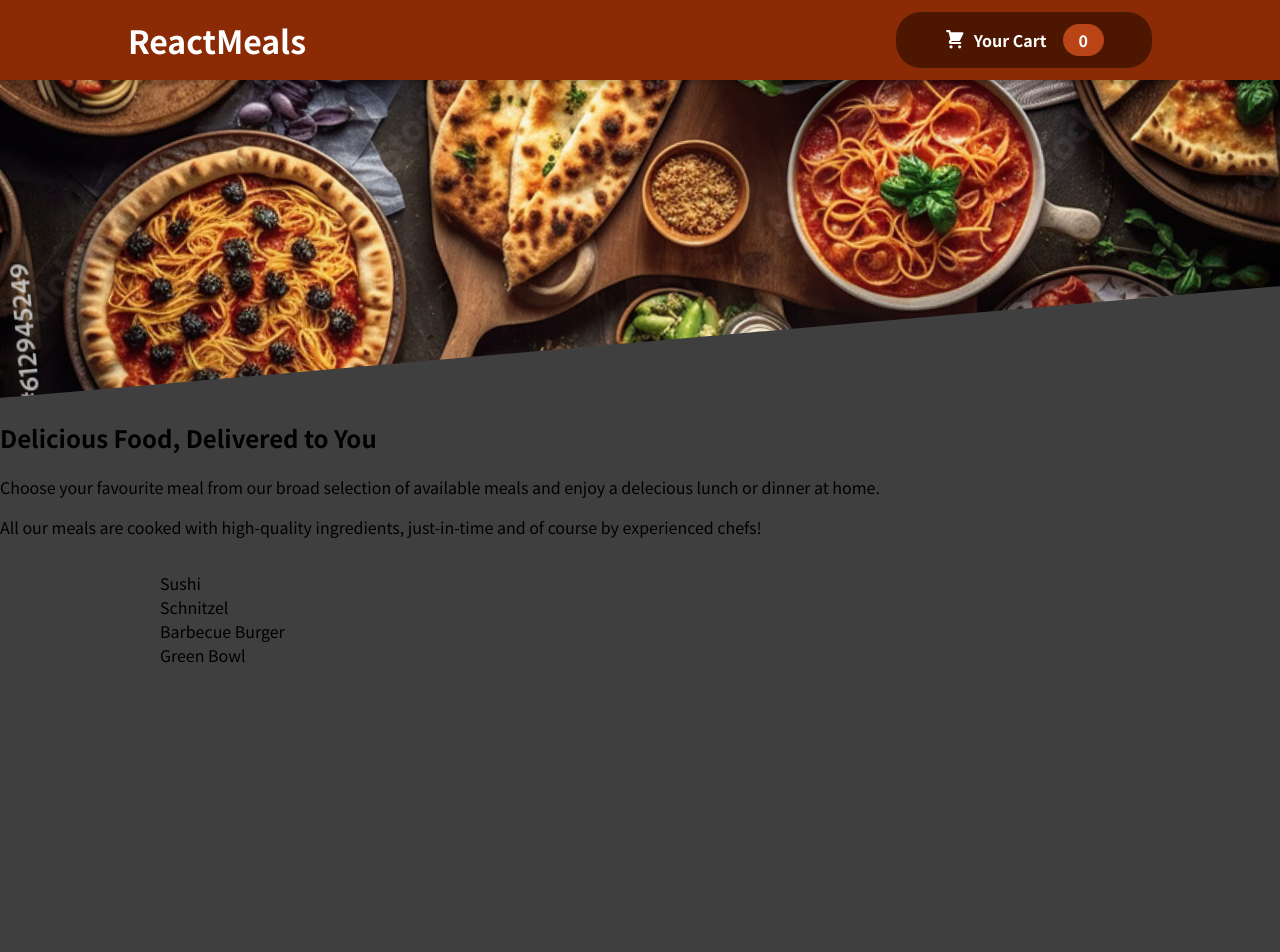
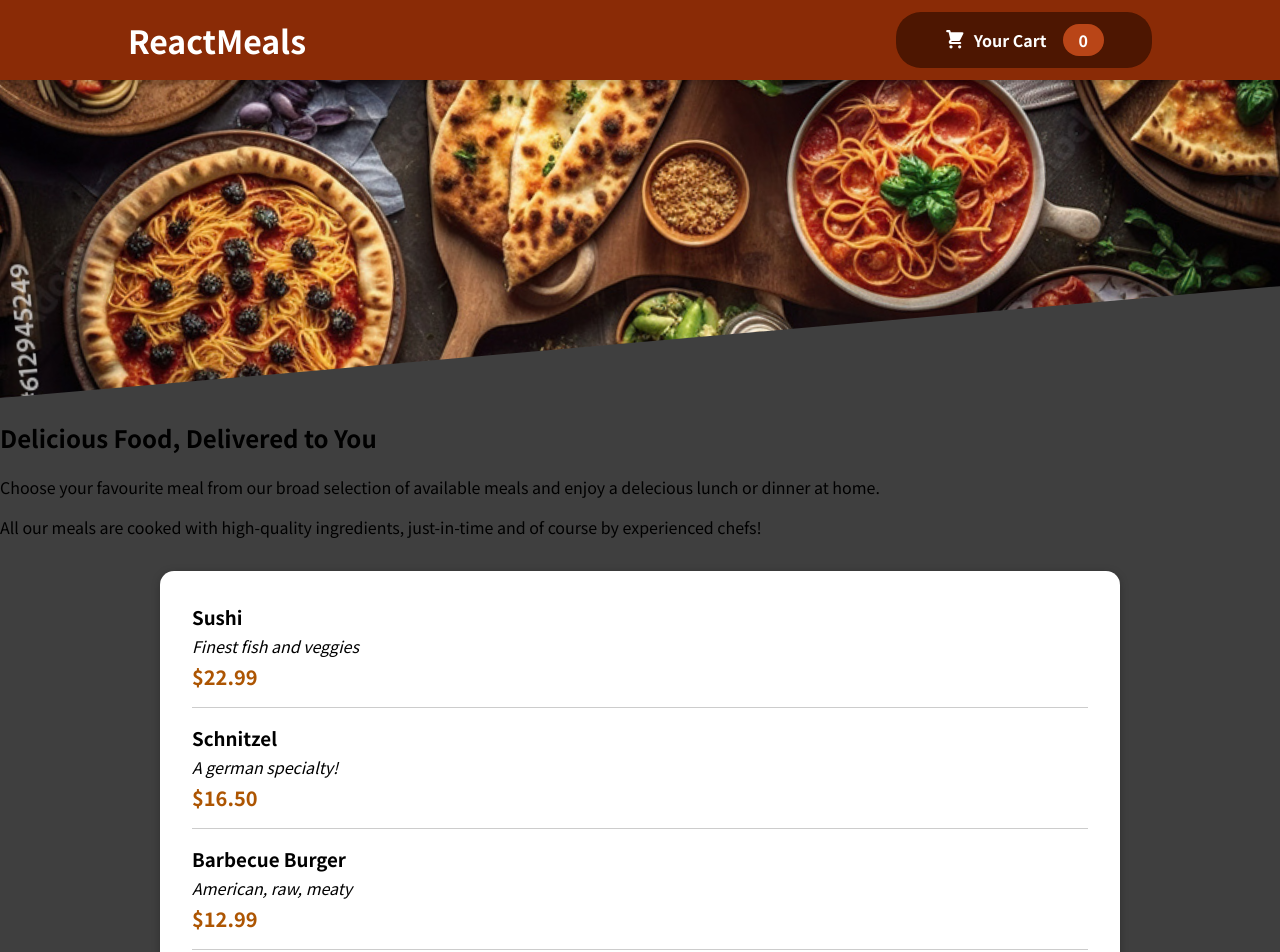
Before and after one commit to AnamikaBajpai/RestaurantApp, a React (Create React App) app: page / in a window 1280 px wide. Shown: the top 952 px of the page. Before the commit the page ends 800 px from the top, so only its background shows below. Built offline with nearby package versions, Linux system fonts and the light colour scheme.

Commit message:
Make the items visible

```diff
--- a/src/Components/Meals/AvailableMeals.js
+++ b/src/Components/Meals/AvailableMeals.js
@@ -1,5 +1,6 @@
-
+import Card from '../UI/Card';
 import classes from './AvailableMeals.module.css';
+import MealItem from './MealItem/MealItem';
 
 const DUMMY_MEALS = [
     {
@@ -30,13 +31,21 @@
 
 
 const AvailableMeals = () => {
-    const mealsList = DUMMY_MEALS.map(meal => <li>{meal.name}</li>);
+    const mealsList = DUMMY_MEALS.map((meal) => (
+    <MealItem key={meal.id}
+    name={meal.name}
+    description={meal.description}
+    price={meal.price}
+    />
+    ));
 
 return (
     <section className={classes.meals}>
+      <Card>
     <ul>
         {mealsList}
     </ul>
+    </Card>
     </section>
 
 );
--- /dev/null
+++ b/src/Components/Meals/MealItem/MealItem.js
@@ -0,0 +1,24 @@
+import classes from './MealItem.module.css';
+
+
+
+const MealItem = props => {
+    const price =`$${props.price.toFixed(2)}`;
+    return (
+
+        <li className={classes.meal}>
+           <div>
+            <h3>{props.name}</h3>
+            <div className={classes.description}>{props.description}</div>
+            <div className={classes.price}>{price}</div>
+            </div>
+           <div>
+
+
+            </div>
+        </li>
+    )
+
+}
+
+export default MealItem;
--- /dev/null
+++ b/src/Components/Meals/MealItem/MealItem.module.css
@@ -0,0 +1,22 @@
+.meal {
+    display: flex;
+    justify-content: space-between;
+    margin: 1rem;
+    padding-bottom: 1rem;
+    border-bottom: 1px solid #ccc;
+  }
+
+  .meal h3 {
+    margin: 0 0 0.25rem 0;
+  }
+
+  .description {
+    font-style: italic;
+  }
+
+  .price {
+    margin-top: 0.25rem;
+    font-weight: bold;
+    color: #ad5502;
+    font-size: 1.25rem;
+  }
--- /dev/null
+++ b/src/Components/UI/Card.js
@@ -0,0 +1,10 @@
+import classes from './Card.module.css';
+
+const Card = props => {
+    return (
+        <div className={classes.card}>{props.children}</div>
+
+    );
+
+};
+export default Card;
--- /dev/null
+++ b/src/Components/UI/Card.module.css
@@ -0,0 +1,6 @@
+.card {
+    padding: 1rem;
+    box-shadow: 0 2px 8px rgba(0, 0, 0, 0.25);
+    border-radius: 14px;
+    background-color: white;
+  }
```
Also changed, not shown: src/Components/Meals/MealItem/MealItemForm.js (added).
